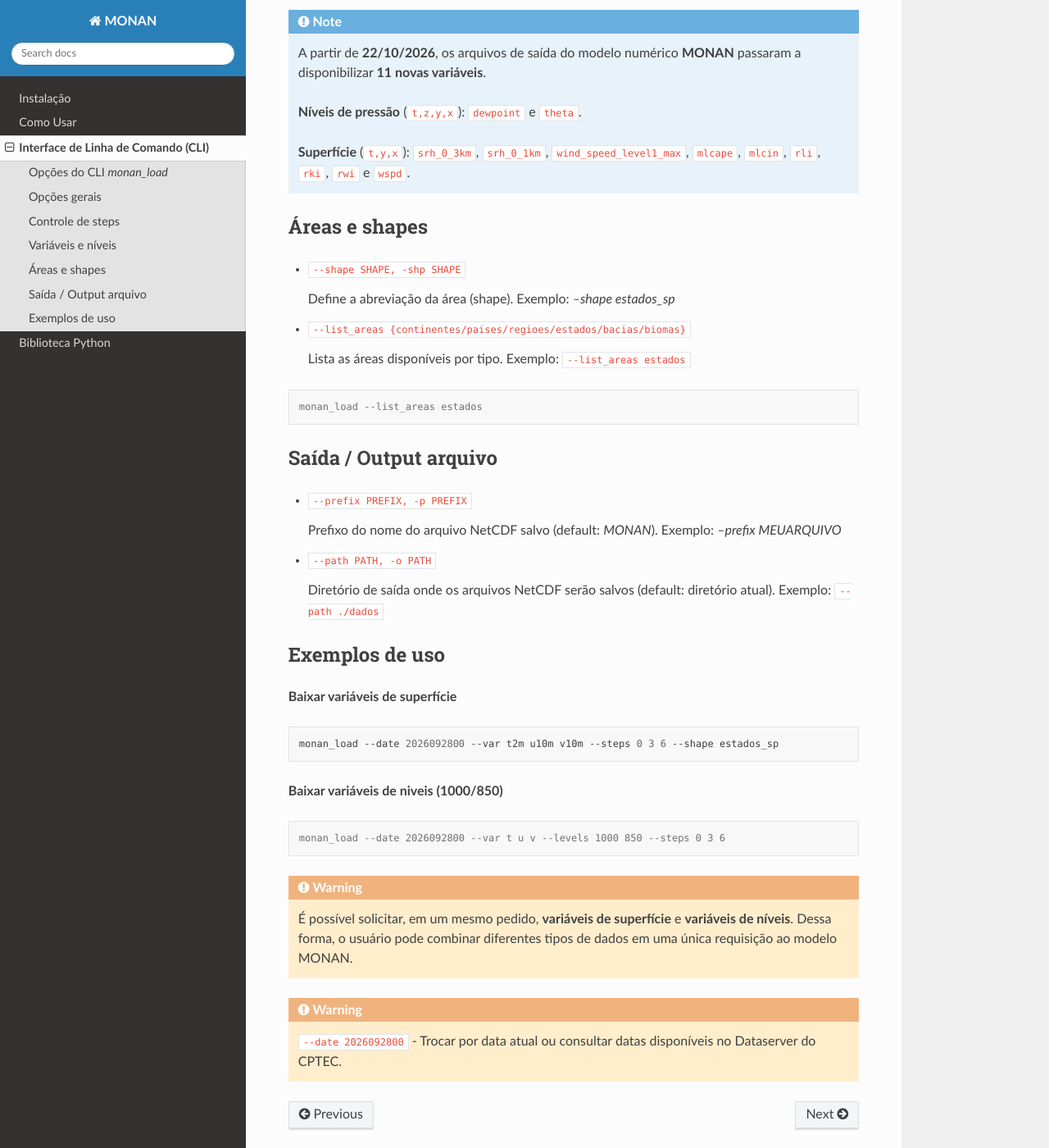
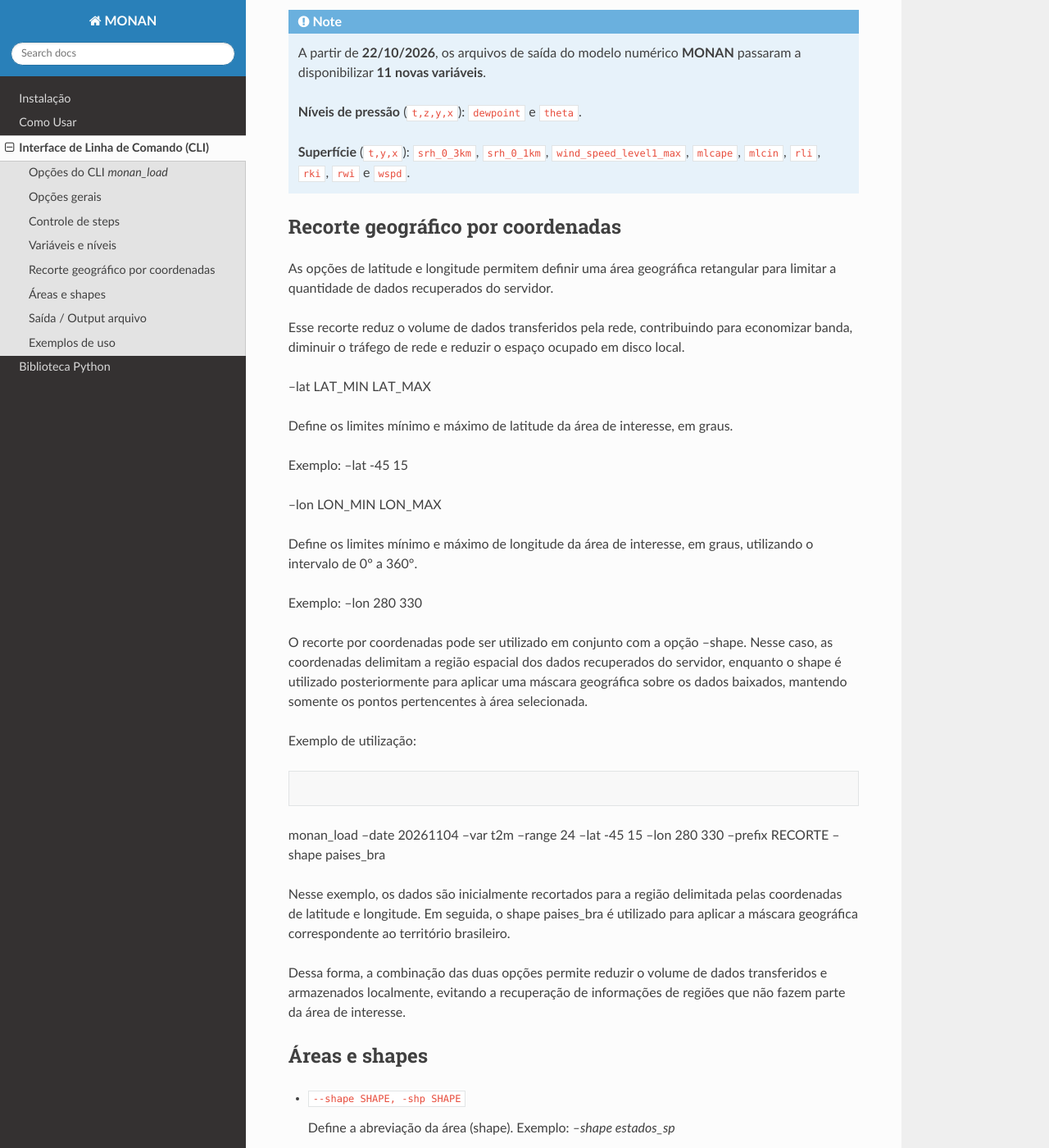
Before and after one commit to framework-CPTEC/CPTEC_MONAN, a Sphinx documentation site: the page built from docs/usageCLI.rst, in a window 1280 px wide and 1400 px high, scrolled down 1770 px. Shown: the whole window at 82% size. Built offline with Sphinx 7.4.7 and the Read the Docs theme 3.1.0, drawn with Linux system fonts in a browser that asks for light colours.

Commit message:
Update usageCLI.rst

```diff
--- a/docs/usageCLI.rst
+++ b/docs/usageCLI.rst
@@ -96,6 +96,40 @@
     ``mlcape``, ``mlcin``, ``rli``, ``rki``, ``rwi`` e ``wspd``.
 
 
+Recorte geográfico por coordenadas
+----------------------------------
+
+As opções de latitude e longitude permitem definir uma área geográfica retangular para limitar a quantidade de dados recuperados do servidor.
+
+Esse recorte reduz o volume de dados transferidos pela rede, contribuindo para economizar banda, diminuir o tráfego de rede e reduzir o espaço ocupado em disco local.
+
+--lat LAT_MIN LAT_MAX
+
+Define os limites mínimo e máximo de latitude da área de interesse, em graus.
+
+Exemplo: --lat -45 15
+
+--lon LON_MIN LON_MAX
+
+Define os limites mínimo e máximo de longitude da área de interesse, em graus, utilizando o intervalo de 0° a 360°.
+
+Exemplo: --lon 280 330
+
+O recorte por coordenadas pode ser utilizado em conjunto com a opção --shape. Nesse caso, as coordenadas delimitam a região espacial dos dados recuperados do servidor, enquanto o shape é utilizado posteriormente para aplicar uma máscara geográfica sobre os dados baixados, mantendo somente os pontos pertencentes à área selecionada.
+
+Exemplo de utilização:
+
+.. code-block:: console
+
+monan_load --date 20261104 --var t2m --range 24
+--lat -45 15 --lon 280 330
+--prefix RECORTE --shape paises_bra
+
+Nesse exemplo, os dados são inicialmente recortados para a região delimitada pelas coordenadas de latitude e longitude. Em seguida, o shape paises_bra é utilizado para aplicar a máscara geográfica correspondente ao território brasileiro.
+
+Dessa forma, a combinação das duas opções permite reduzir o volume de dados transferidos e armazenados localmente, evitando a recuperação de informações de regiões que não fazem parte da área de interesse.
+
+
 Áreas e shapes
 --------------
 
```
